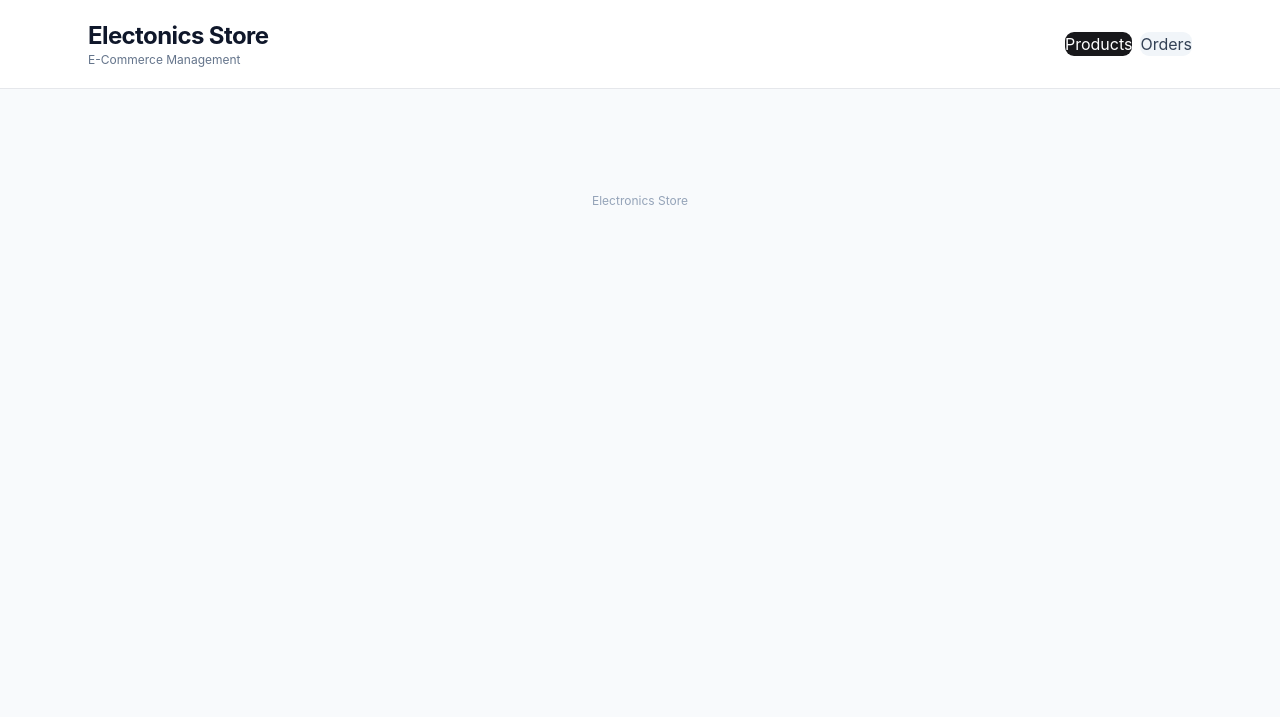
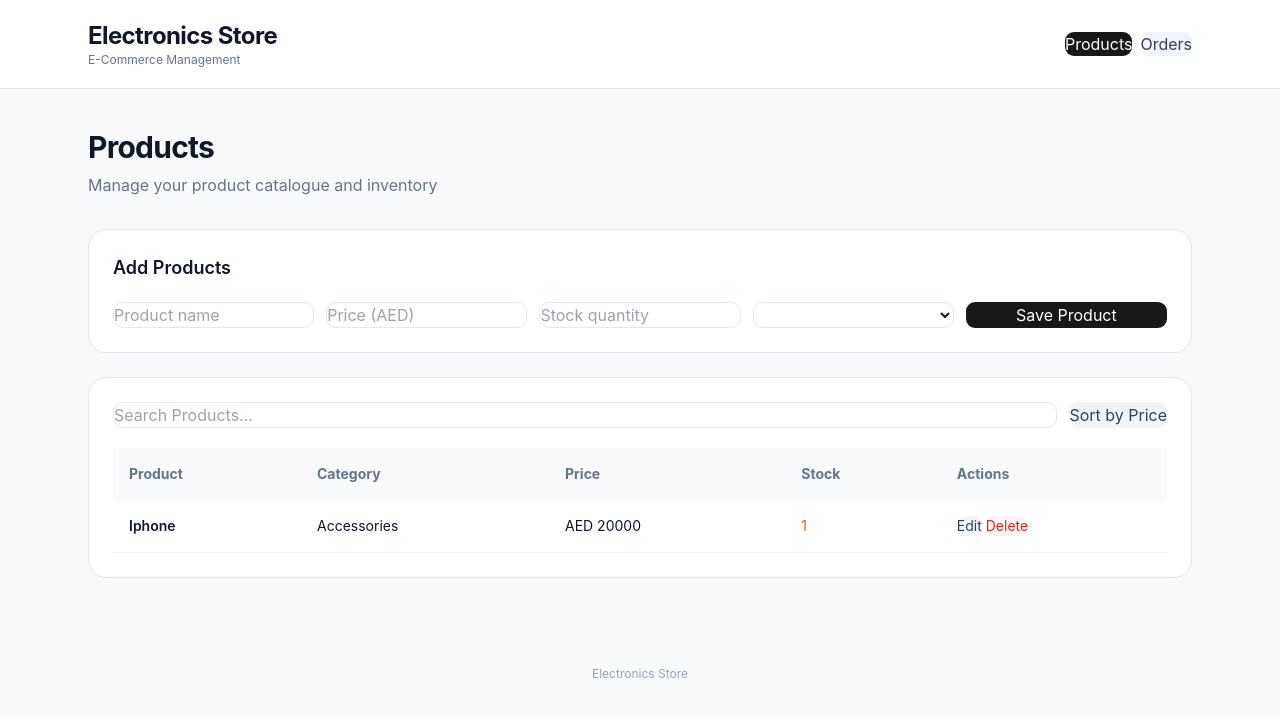
Before and after one commit to Riyan154/ECommerce_Management, a Flask app: template templates/index.html in a window 1280 px wide. Shown: the top 717 px of the page. Run offline with Flask 3, Linux system fonts and the light colour scheme; the template is opened without the code that fills it: most values are stand-ins (such as "Sample title", 1, 10 or a date in 2020); lists and menus that the app fills with data are empty; some libraries are stand-ins or nearby versions.

Commit message:
Fixed the spelling mistakes and bugs

```diff
--- a/app.py
+++ b/app.py
@@ -14,15 +14,20 @@ def load_data():
             data = json.load(f)
     except FileNotFoundError:
         data = {"products": {}, "orders": []}
-        return data
+    return data
 
-def save_data():
+def save_data(data):
     with open("storage.json", "w") as f:
         json.dump(data,f, indent = 4)
 
 @app.route("/")
 def home():
-    return render_template("index.html")
+    return render_template("index.html", categories=categories,statuses=order_statuses,payments=payment_methods)
+
+@app.route("/api/products",methods=["GET"])
+def view_products():
+    data = load_data()
+    return jsonify(data["products"])
 
 @app.route("/api/products", methods = ["POST"])
 def add_product():
@@ -30,11 +35,14 @@ def add_product():
     product = request.get_json()
     product_id = str(uuid.uuid4())
 
-    if product["price"] <= 0 or products["stock"] < 0:
+    if product["price"] <= 0 or product["stock"] < 0:
         return jsonify ({"message": "Invalid price or stock"}), 400
 
     if product["category"] not in categories:
-        return jsonify({"message": "Invalid Category"}), 201
+        return jsonify({"message": "Invalid Category"}), 400
+    data["products"][product_id] = product
+    save_data(data)
+    return jsonify({"message":"Product Added"}), 201
 
 @app.route("/api/products/<product_id>", methods = ["PATCH"])
 def update_product(product_id):
@@ -43,10 +51,10 @@ def update_product(product_id):
     changes = request.get_json()
 
     if product_id not in products:
-        return({"message": "Product not found"}), 404
+        return jsonify({"message": "Product not found"}), 404
 
-    product = product[product_id].copy()
-    for key,value in changes.item():
+    product = products[product_id].copy()
+    for key,value in changes.items():
         if key in product:
             product[key] = value
 
@@ -62,14 +70,14 @@ def update_product(product_id):
 def delete_product(product_id):
     data = load_data()
     if product_id not in data["products"]:
-        return jsonify({"message": "Product not found"})
-    for order in data["order"]:
-        if order["products_id"] == product_id:
+        return jsonify({"message": "Product not found"}), 404
+    for order in data["orders"]:
+        if order["product_id"] == product_id:
             if order["status"] not in ("Delivered", "Canceled"):
                 return jsonify({"message": "Product has active orders"}), 400
     del data["products"][product_id]
     save_data(data)
-    return jsonify({"message","Product deleted"})
+    return jsonify({"message":"Product deleted"})
 
 @app.route("/api/products/search", methods = ["GET"])
 def search_products():
@@ -92,15 +100,17 @@ def add_order():
     data = load_data()
     order = request.get_json()
     product_id = order["product_id"]
-    quantity = order["quaality"]
-    products = data["products"].get (product_id)
+    quantity = order["quantity"]
+    product = data["products"].get (product_id)
     if product is None:
-        return jsonify({"message":"Product not found"})
+        return jsonify({"message":"Product not found"}), 404
     if type(quantity) != int or quantity <= 0 or quantity > product["stock"]:
         return jsonify({"message":"Invalid quantity"}), 400
+    if order["payment_method"] not in payment_methods:
+        return jsonify({"message":"Invalid payment method"}), 400
     order["id"] = str(uuid.uuid4())
     order["product_name"] = product["name"]
-    order["total"] = product["price"] * quantity
+    order["total"] = round(product["price"] * quantity, 2)
     order["status"] = order_statuses[0]
     product["stock"] -= quantity
     data["orders"].append(order)
@@ -111,7 +121,7 @@ def add_order():
 def update_order(order_id):
     data = load_data()
     status = request.get_json()["status"]
-    if status not in order_status:
+    if status not in order_statuses:
         return jsonify({"message":"Invalid status"}), 400
     for order in data["orders"]:
         if order["id"] == order_id:
@@ -123,7 +133,8 @@ def update_order(order_id):
                     product["stock"] += order["quantity"]
             order["status"] = status
             save_data(data)
-            return jsonify({"message":"Order not found"}), 404
+            return jsonify({"message":"order updated"})
+    return jsonify({"message":"Order not found"}), 404
 
 @app.route("/api/orders/<order_id>", methods = ["DELETE"])
 def delete_order(order_id):
@@ -133,7 +144,7 @@ def delete_order(order_id):
         if orders[i]["id"] == order_id:
             if orders[i]["status"] != "Canceled":
                 return jsonify({"message":"Cancel order first"}), 400
-            order.pop(i)
+            orders.pop(i)
             save_data(data)
             return jsonify({"message":"Order deleted"})
     return jsonify({"message":"Order not found"}), 404
--- a/storage.json
+++ b/storage.json
@@ -1,4 +1,22 @@
 {
-    "products": {},
-    "orders": []
+    "products": {
+        "fbfd453f-4e04-45be-8124-f527c3ea2d06": {
+            "name": "Iphone",
+            "price": 20000,
+            "stock": 1,
+            "category": "Accessories"
+        }
+    },
+    "orders": [
+        {
+            "customer": "Riyan",
+            "product_id": "fbfd453f-4e04-45be-8124-f527c3ea2d06",
+            "quantity": 2,
+            "payment_method": "Cash on Delivery",
+            "id": "c6bffb8c-e60c-4e5a-9b76-cdfb18dfea46",
+            "product_name": "Iphone",
+            "total": 40000,
+            "status": "Pending"
+        }
+    ]
 }
--- a/templates/index.html
+++ b/templates/index.html
@@ -77,12 +77,12 @@
     <header class="bg-white border-b sticky top-0 z-10">
         <div class="max-w-6xl mx-auto px-6 py-5 flex justify-between items-center flex-wrap gap-4">
             <div>
-                <h1 class="text-2xl font-bold tracking-tight">Electonics Store</h1>
+                <h1 class="text-2xl font-bold tracking-tight">Electronics Store</h1>
                 <p class="text-xs text-slate-500">E-Commerce Management</p>
             </div>
             <nav class="flex gap-2">
                 <button id="productsBtn" onclick="productsPage()" class="primary">Products</button>
-                <button id="ordersBtn" onclick="orderPage()" class="secondary">Orders</button>
+                <button id="ordersBtn" onclick="ordersPage()" class="secondary">Orders</button>
             </nav>
         </div>
     </header>
@@ -138,7 +138,7 @@
         function navigation(page) {
             document.getElementById("productsBtn").className =
                 page === "products" ? "primary " : "secondary"
-            document.getElementById("ordersBrn").className =
+            document.getElementById("ordersBtn").className =
                 page === "orders" ? "primary" : "secondary"
         }
 
@@ -153,7 +153,7 @@
                 <section class="card">
                     <h3 id="formTitle" class="text-lg font-semibold mb-5">Add Products</h3>
                     <form id= "productForm" onsubmit="saveProduct(event)" class = "grid sm:grid-cols-2 lg:grid-cols-5 gap-3">
-                        <input name="name" placeholder="Products name" required>
+                        <input name="name" placeholder="Product name" required>
                         <input name="price" type="number" min="0.01" step="0.01" placeholder="Price (AED)" required>
                         <input name="stock" type ="number" min="0" placeholder="Stock quantity" required>
                         <select name="category">${options(categories)}</select>
@@ -164,7 +164,7 @@
                 <section class="card">
                     <div class="flex flex-wrap gap-3 mb-5">
                         <input id="search" placeholder= "Search Products..." class="flex-1" oninput="searchProducts()">
-                        <button class="secondary" onlclick="sortProducts()">Sort by Price</button>
+                        <button class="secondary" onclick="sortProducts()">Sort by Price</button>
                     </div>
                     <div id="productTable" class="overflow-x-auto"></div>
                 </section>`
@@ -180,7 +180,7 @@
                     <tbody>
                         ${Object.entries(items).map(([id, p]) => `
                         <tr>
-                            <td class="font-semibond">${esc(p.name)}</td>
+                            <td class="font-semibold">${esc(p.name)}</td>
                             <td>${esc(p.category)}</td>
                             <td>AED ${p.price}</td>
                             <td><span class="${p.stock < 5 ? "text-orange-600" : "text-emerald-600"}">${p.stock}</span></td>
@@ -204,17 +204,17 @@
                 category: f.get("category")
             }
             const url = editing ? "/api/products/" + editing : "/api/products"
-            if (await api(url, editing ? "PATCH" : "POST", product)) productPage()
+            if (await api(url, editing ? "PATCH" : "POST", product)) productsPage()
         }
 
         function editProduct(id) {
             editing = id
             const form = document.getElementById("productForm")
-            Object.entries(product[id].foreach(([key, value]) => {
+            Object.entries(products[id]).forEach(([key, value]) => {
                 if (form.elements[key]) form.elements[key].value = value
-            }))
+            })
             document.getElementById("formTitle").textContent = "Edit Product"
-            window.scrollTo({ top: 0, behaviour: "smooth" })
+            window.scrollTo({ top: 0, behavior: "smooth" })
         }
 
         async function deleteProduct(id) {
@@ -231,7 +231,7 @@
 
         }
 
-        function sortProduct() {
+        function sortProducts() {
             productTable(Object.fromEntries(
                 Object.entries(products).sort((a, b) => a[1].price - b[1].price)
             ))
@@ -246,12 +246,12 @@
             content.innerHTML = `
                 ${heading("Orders", "Create and manage customer orders")}
                 <section class="card">
-                    <h3 class= "text-lg font-semibold mb-5"">Create Order</h3>
+                    <h3 class= "text-lg font-semibold mb-5">Create Order</h3>
                     <form onsubmit="addOrder(event)" class="grid sm:grid-cols-2 lg:grid-cols-5 gap-3">
                         <input name="customer" placeholder= "Customer name" required>
                         <select name= "product_id" required>
                             <option value="">Select product</option>
-                            ${Object.entries(products).filter(([id, p]) => p.stock > 0).map(([id, p]) => `<option value="${id}">${esc(p.name)}</options>`).join("")}
+                            ${Object.entries(products).filter(([id, p]) => p.stock > 0).map(([id, p]) => `<option value="${id}">${esc(p.name)}</option>`).join("")}
                         </select>
                         <input name="quantity" type ="number" min="1" placeholder="Quantity" required>
                         <select name="payment_method">${options(payments)}</select>
@@ -264,8 +264,8 @@
                     <table class="w-full text-sm">
                         <thead class="bg-slate-50 text-slate-500">
                             <tr>
-                                <th>Customer</th><th>Status</th><th>Quantity</th>
-                                <th>Total></th><th>Status</th><th>Actions</th>
+                                <th>Customer</th><th>Product</th><th>Quantity</th>
+                                <th>Total</th><th>Status</th><th>Actions</th>
                             </tr>
                         </thead>
                         <tbody>
@@ -278,6 +278,7 @@
                                 <td>
                                     <select onchange="updateOrder('${o.id}',this.value)"
                                         ${["Delivered", "Canceled"].includes(o.status) ? "disabled" : ""}>
+                                        ${options(statuses, o.status)}
                                     </select>
                                 </td>
                                 <td>
@@ -305,13 +306,13 @@
         }
 
         async function updateOrder(id, status) {
-            await api("/api/order/" + id, "PATCH", { status })
+            await api("/api/orders/" + id, "PATCH", { status })
             ordersPage()
         }
 
         async function deleteOrder(id) {
-            if (confirm("Dlete this order?")) {
-                await api("/api/order/" + id, "DELETE")
+            if (confirm("Delete this order?")) {
+                await api("/api/orders/" + id, "DELETE")
                 ordersPage()
             }
         }
```
